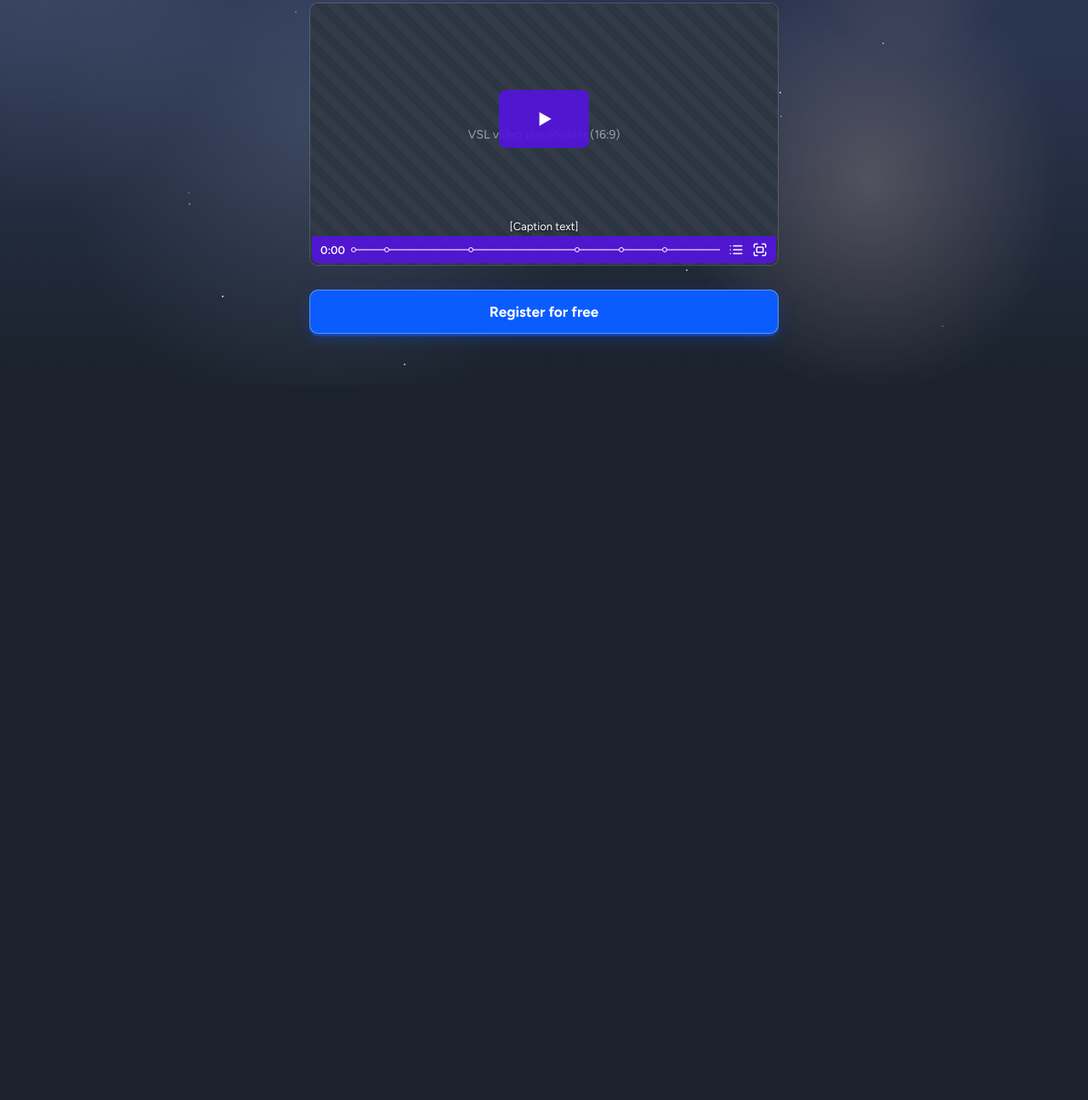
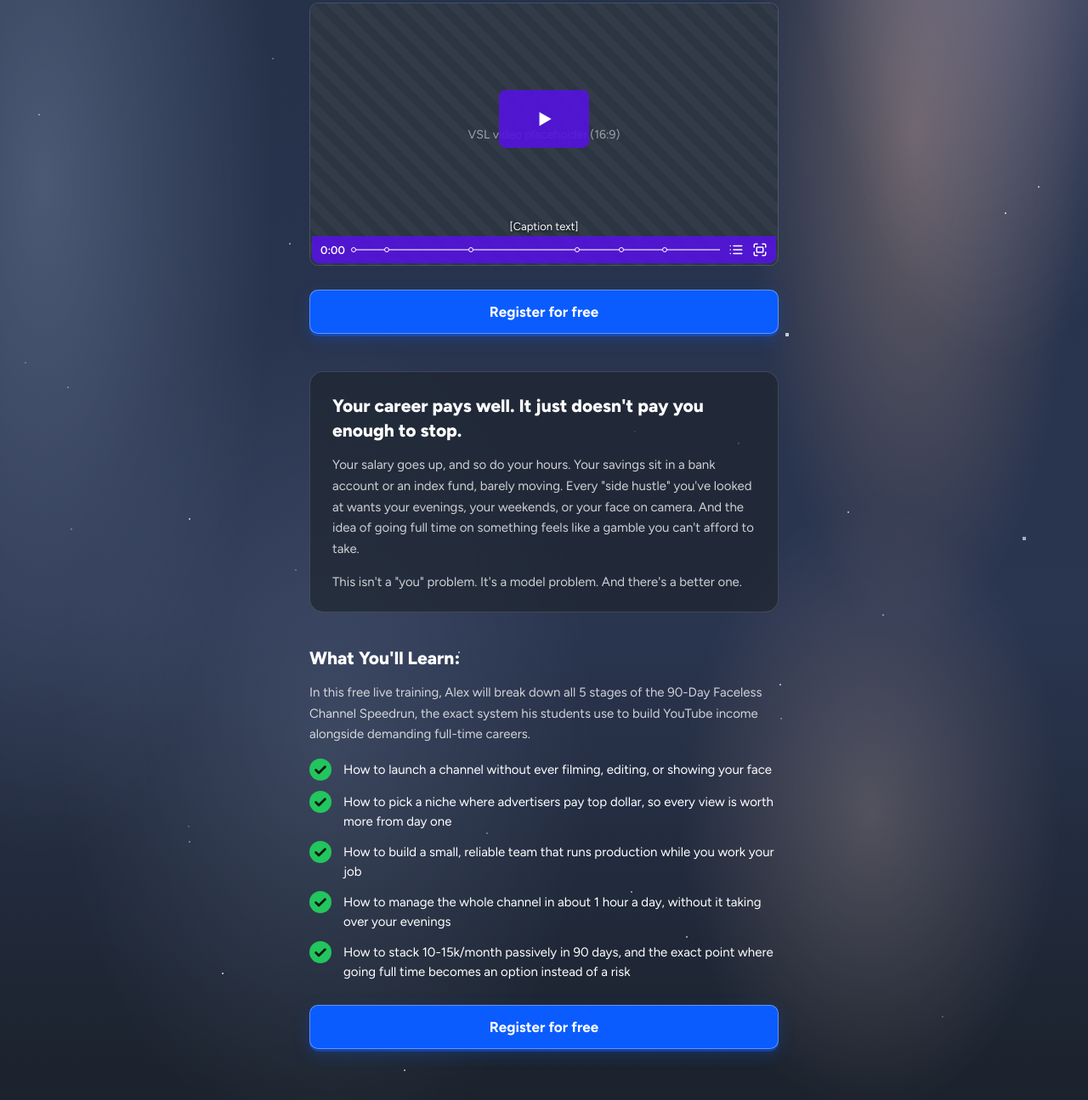
Before and after one commit to acqtom/alexwebbyfunnel, a plain HTML site: page masterclassreg/index.html in a window 1280 px wide. Shown: the part 1614-2909 px from the top of the page at 85% size. Before the commit the page ends 2067 px from the top, so only its background shows below. Drawn offline with Linux system fonts and the light colour scheme.

Commit message:
Add problem and what-you'll-learn section under the video
Co-Authored-By: Claude Opus 5.5 <noreply@anthropic.com>

```diff
--- a/masterclassreg/index.html
+++ b/masterclassreg/index.html
@@ -342,6 +342,18 @@
     }
     .vb-icon { width: 18px; height: 18px; }
 
+    /* ---------- Problem + what you'll learn ---------- */
+    .problem-card {
+      margin-top: 44px; padding: 26px 26px 22px;
+      background: rgba(30, 37, 48, .7); border: 1px solid rgba(255,255,255,.14); border-radius: 16px;
+    }
+    .problem-card h3, .learn h3 { font-size: 21px; font-weight: 800; line-height: 1.35; }
+    .problem-card p, .learn > p { margin-top: 14px; font-size: 15px; line-height: 1.65; color: var(--text-dim); }
+    .learn { margin-top: 40px; }
+    .learn-list { list-style: none; margin-top: 18px; display: grid; gap: 14px; }
+    .learn-list li { display: flex; gap: 14px; align-items: flex-start; font-size: 15px; line-height: 1.5; }
+    .tick { width: 26px; height: 26px; flex-shrink: 0; margin-top: -2px; }
+
     .page-end { height: 60px; }
 
     /* ---------- Mobile ---------- */
@@ -366,6 +378,9 @@
       .section-title { padding-right: 0; font-size: 19px; }
       .slide { flex-basis: 82%; }
       .video-title { font-size: 18px; }
+      .problem-card { padding: 20px 16px 16px; }
+      .problem-card h3, .learn h3 { font-size: 18px; }
+      .problem-card p, .learn > p, .learn-list li { font-size: 14px; }
       .play { width: 76px; height: 50px; }
     }
   </style>
@@ -507,6 +522,29 @@
           <svg class="vb-icon" viewBox="0 0 24 24" fill="none" stroke="#fff" stroke-width="2" stroke-linecap="round"><path d="M3 8V5a2 2 0 0 1 2-2h3M16 3h3a2 2 0 0 1 2 2v3M21 16v3a2 2 0 0 1-2 2h-3M8 21H5a2 2 0 0 1-2-2v-3"/><rect x="7" y="8" width="10" height="8" rx="1"/></svg>
         </div>
       </div>
+
+      <div class="cta-block">
+        <a class="btn-primary js-register" href="#register">Register for free</a>
+      </div>
+
+      <!-- Problem + what you'll learn -->
+      <section class="problem-card">
+        <h3>Your career pays well. It just doesn't pay you enough to stop.</h3>
+        <p>Your salary goes up, and so do your hours. Your savings sit in a bank account or an index fund, barely moving. Every "side hustle" you've looked at wants your evenings, your weekends, or your face on camera. And the idea of going full time on something feels like a gamble you can't afford to take.</p>
+        <p>This isn't a "you" problem. It's a model problem. And there's a better one.</p>
+      </section>
+
+      <section class="learn">
+        <h3>What You'll Learn:</h3>
+        <p>In this free live training, Alex will break down all 5 stages of the 90-Day Faceless Channel Speedrun, the exact system his students use to build YouTube income alongside demanding full-time careers.</p>
+        <ul class="learn-list">
+          <li><svg class="tick" viewBox="0 0 24 24" aria-hidden="true"><circle cx="12" cy="12" r="12" fill="#22c55e"/><path d="m7 12.5 3.2 3.2L17 9" fill="none" stroke="#0b1a10" stroke-width="2.6" stroke-linecap="round" stroke-linejoin="round"/></svg><span>How to launch a channel without ever filming, editing, or showing your face</span></li>
+          <li><svg class="tick" viewBox="0 0 24 24" aria-hidden="true"><circle cx="12" cy="12" r="12" fill="#22c55e"/><path d="m7 12.5 3.2 3.2L17 9" fill="none" stroke="#0b1a10" stroke-width="2.6" stroke-linecap="round" stroke-linejoin="round"/></svg><span>How to pick a niche where advertisers pay top dollar, so every view is worth more from day one</span></li>
+          <li><svg class="tick" viewBox="0 0 24 24" aria-hidden="true"><circle cx="12" cy="12" r="12" fill="#22c55e"/><path d="m7 12.5 3.2 3.2L17 9" fill="none" stroke="#0b1a10" stroke-width="2.6" stroke-linecap="round" stroke-linejoin="round"/></svg><span>How to build a small, reliable team that runs production while you work your job</span></li>
+          <li><svg class="tick" viewBox="0 0 24 24" aria-hidden="true"><circle cx="12" cy="12" r="12" fill="#22c55e"/><path d="m7 12.5 3.2 3.2L17 9" fill="none" stroke="#0b1a10" stroke-width="2.6" stroke-linecap="round" stroke-linejoin="round"/></svg><span>How to manage the whole channel in about 1 hour a day, without it taking over your evenings</span></li>
+          <li><svg class="tick" viewBox="0 0 24 24" aria-hidden="true"><circle cx="12" cy="12" r="12" fill="#22c55e"/><path d="m7 12.5 3.2 3.2L17 9" fill="none" stroke="#0b1a10" stroke-width="2.6" stroke-linecap="round" stroke-linejoin="round"/></svg><span>How to stack 10-15k/month passively in 90 days, and the exact point where going full time becomes an option instead of a risk</span></li>
+        </ul>
+      </section>
 
       <div class="cta-block">
         <a class="btn-primary js-register" href="#register">Register for free</a>
```
